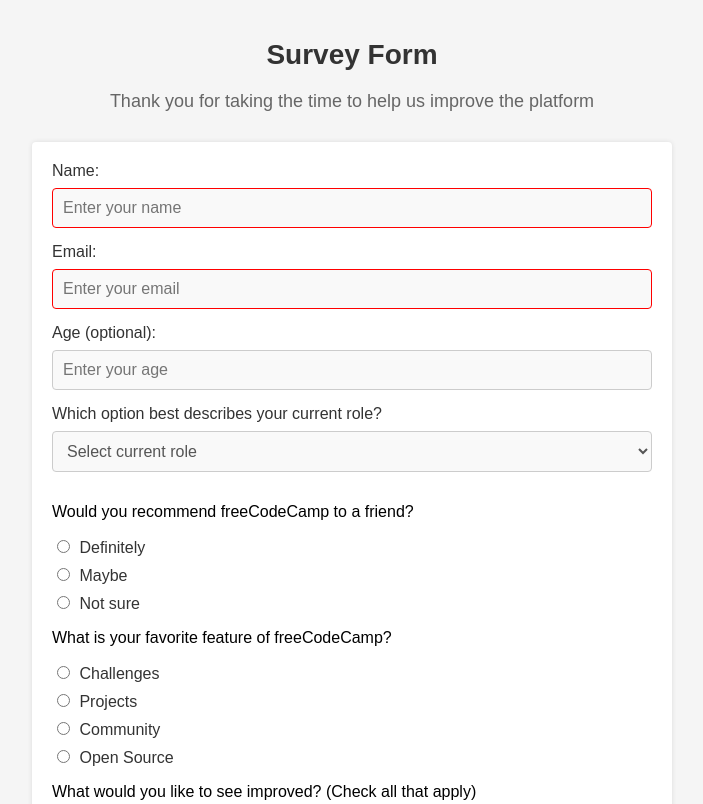
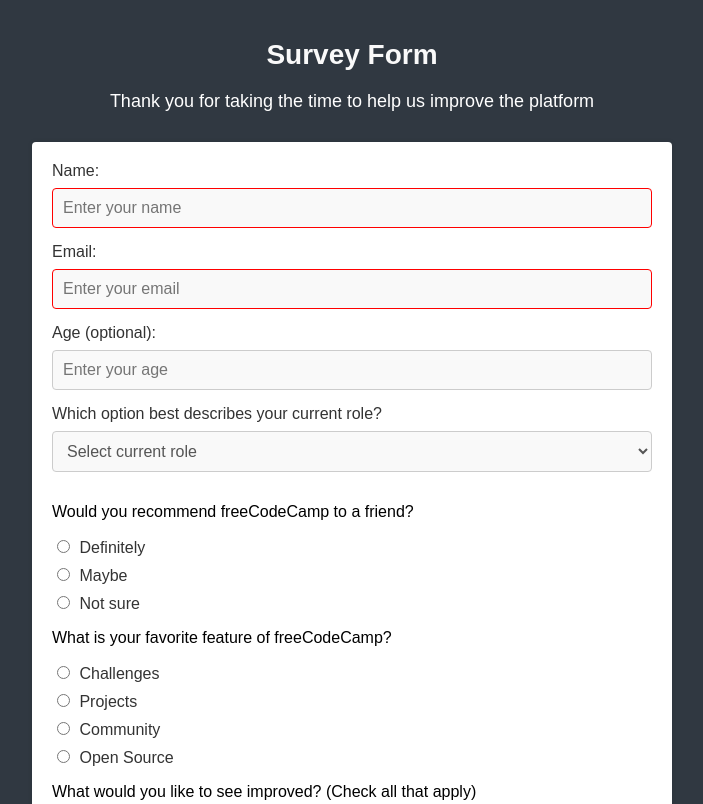
Before and after one commit to JabbarTechnology/Survey-Forum-, a plain HTML site: page index.html in a window 1280 px wide. Shown: the top 804 px of the page, without its empty margins (288-991 px from the left). Drawn offline with Linux system fonts and the light colour scheme.

Commit message:
Update styles.css

```diff
--- a/styles.css
+++ b/styles.css
@@ -3,7 +3,7 @@
     font-family: Arial, sans-serif;
     margin: 0;
     padding: 20px;
-    background-color: #f5f5f5;
+    background-color: #303841;
   }
 
   /* Form container styles */
@@ -21,7 +21,7 @@
     text-align: center;
     font-size: 28px;
     margin-bottom: 20px;
-    color: #333;
+    color: #f9f9f9;
   }
 
   /* Description styles */
@@ -29,7 +29,7 @@
     text-align: center;
     font-size: 18px;
     margin-bottom: 30px;
-    color: #666;
+    color: #fff;
   }
 
   /* Label styles */
```
